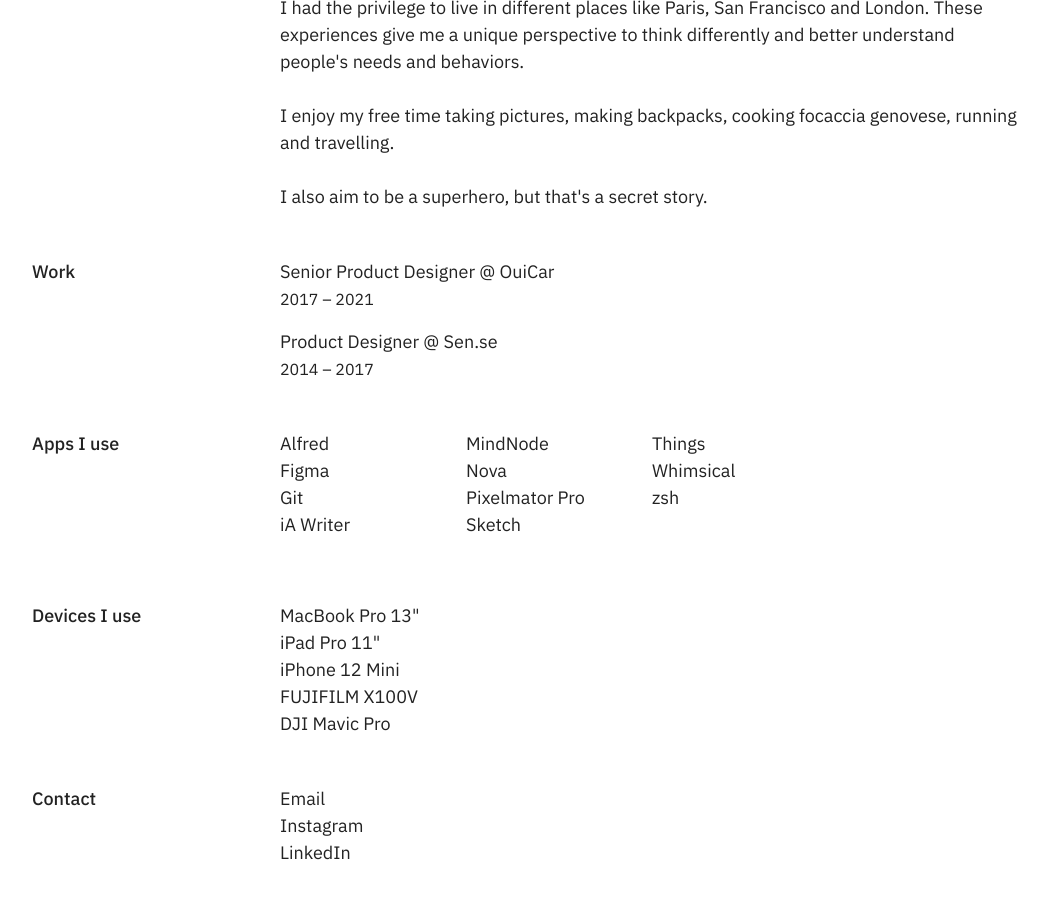
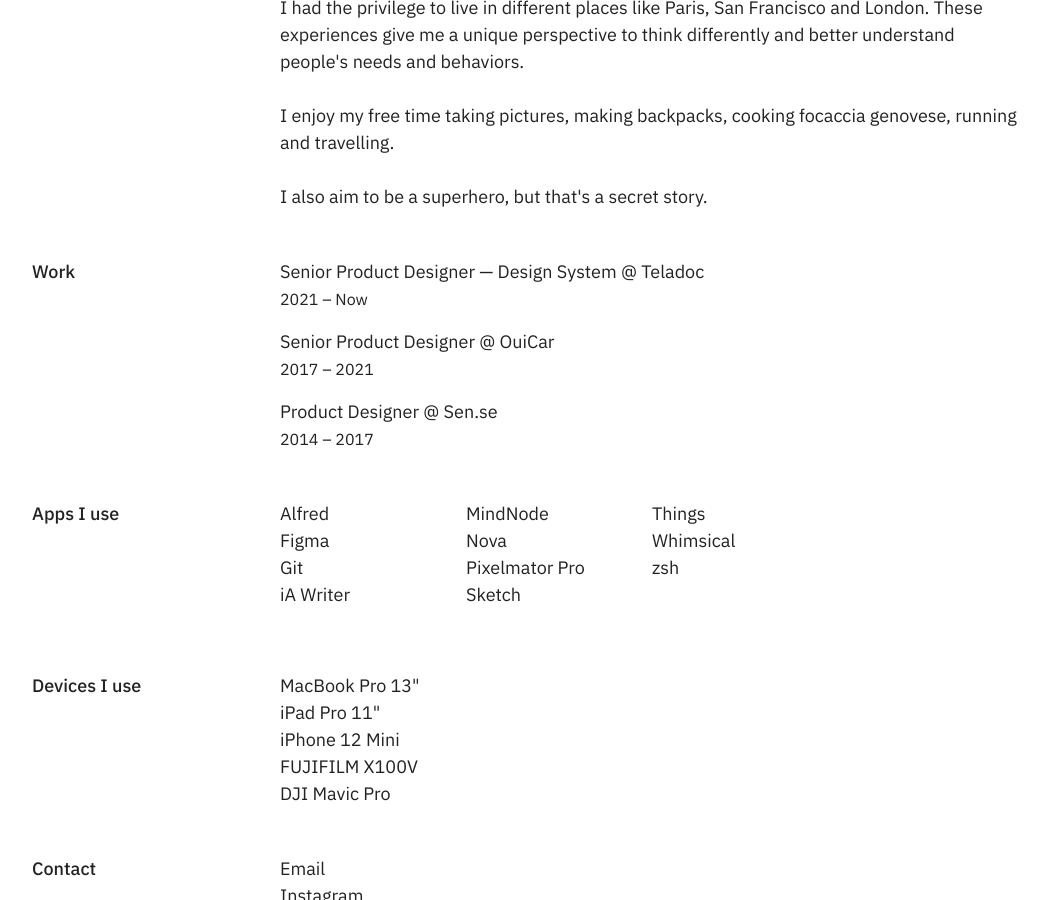
Before and after one commit to superhugo/superhugo.github.io, a Jekyll site: the page built from about.html, in a window 1280 px wide and 900 px high, scrolled down 1274 px. Shown: the whole window, without its empty margins (112-1160 px from the left). Built offline with Jekyll 4.4.1, drawn with Linux system fonts in a browser that asks for light colours.

Commit message:
update about page

```diff
--- a/about.html
+++ b/about.html
@@ -41,6 +41,13 @@
       Work
     </div>
     <div class="col-9 col-sm-12">
+      <div class="mb2">
+        Senior Product Designer — Design System @ Teladoc
+        <br>
+        <span class="fz-16">
+          2021 – Now
+        </span>
+      </div>
       <div class="mb2">
         Senior Product Designer @ OuiCar
         <br>
```
